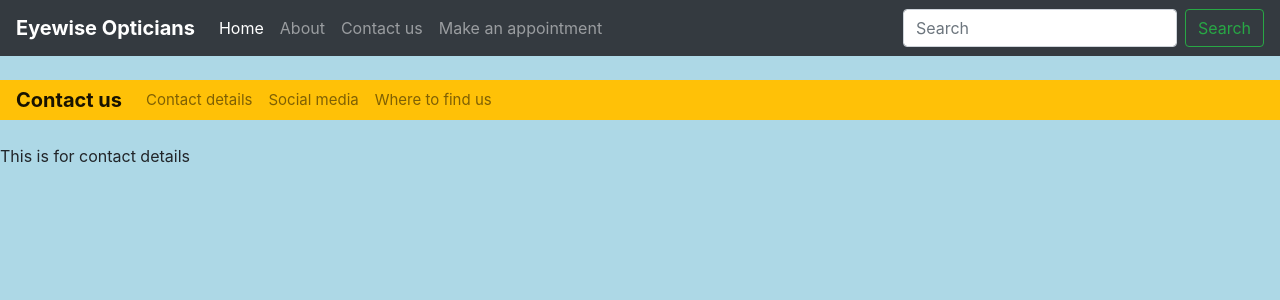
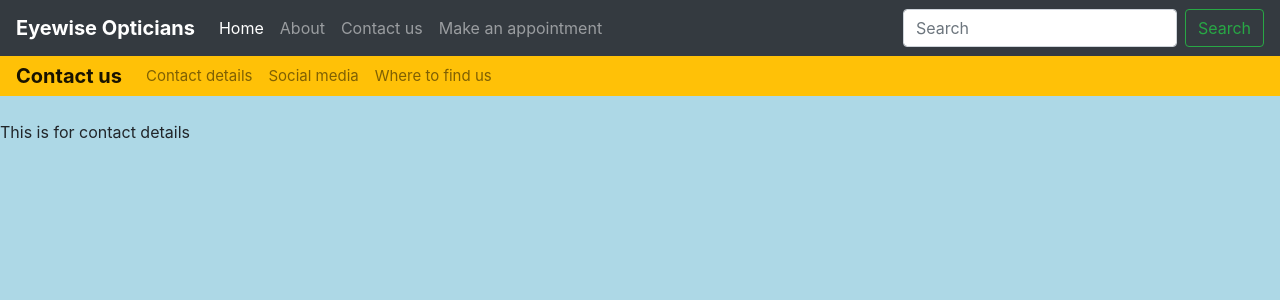
Before and after one commit to Dragonld/Eyewise-CourseworkV2, a Flask app: page /contact in a window 1280 px wide. Shown: the top 300 px of the page. Run offline with Flask 2, Linux system fonts and the light colour scheme; some libraries are stand-ins or nearby versions.

Commit message:
Fixed The Contacts Nav-Bar
@nikkowolf101 :)

```diff
--- a/Eyewise_flask/app/templates/includes/_navbar.html
+++ b/Eyewise_flask/app/templates/includes/_navbar.html
@@ -1,4 +1,4 @@
-<nav class="navbar navbar-expand-md navbar-dark bg-dark mb-4">
+<nav class="navbar navbar-expand-md navbar-dark bg-dark mb-0">
     <a class="navbar-brand" href="#"><strong>Eyewise Opticians</strong></a>
       <button class="navbar-toggler" type="button" data-toggle="collapse" data-target="#navbarCollapse" aria-controls="navbarCollapse" aria-expanded="false" aria-label="Toggle navigation">
         <span class="navbar-toggler-icon"></span>
--- a/Eyewise_flask/app/templates/includes/_navbar_contacts.html
+++ b/Eyewise_flask/app/templates/includes/_navbar_contacts.html
@@ -1,4 +1,4 @@
-<nav class="navbar navbar-expand-md navbar-light bg-warning mb-4" style="padding-bottom: 0 ; padding-top: 0 ; font-size: 15px">
+<nav class="navbar navbar-expand-md navbar-light bg-warning mb-4" style="padding-bottom:0;padding-top:0;font-size:15px">
     {# bg=sucess,info,primary,secondary, warning,danger,light,dark,transparent #}
     {# navbar= brand, text, toggler, toggler-icon, nav, collapse #}
     <a class="navbar-brand" href="{{ url_for('contact') }}"><strong>Contact us</strong></a>
--- a/Eyewise_flask/app/templates/make_appointment.html
+++ b/Eyewise_flask/app/templates/make_appointment.html
@@ -19,7 +19,7 @@
     </p>
     <p>
         {{ form.email.label }}<br>
-        {{ form.email(size=100) }}<br>
+        {{ form.email(size=32) }}<br>
         {% for error in form.email.errors %}
         <span style="color: red;">[{{ error }}]</span>
         {% endfor %}
```
Also changed, not shown: 1 other file.
